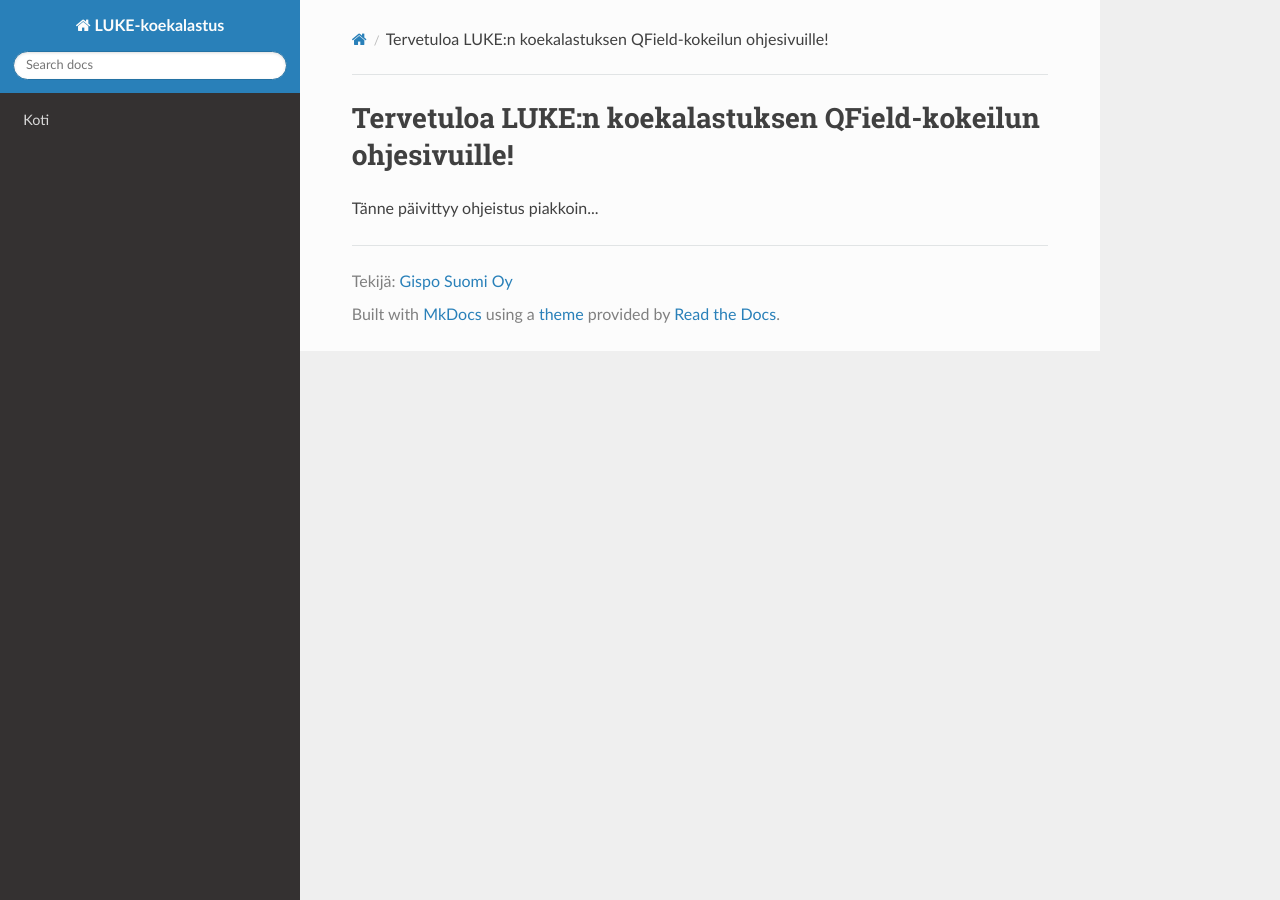
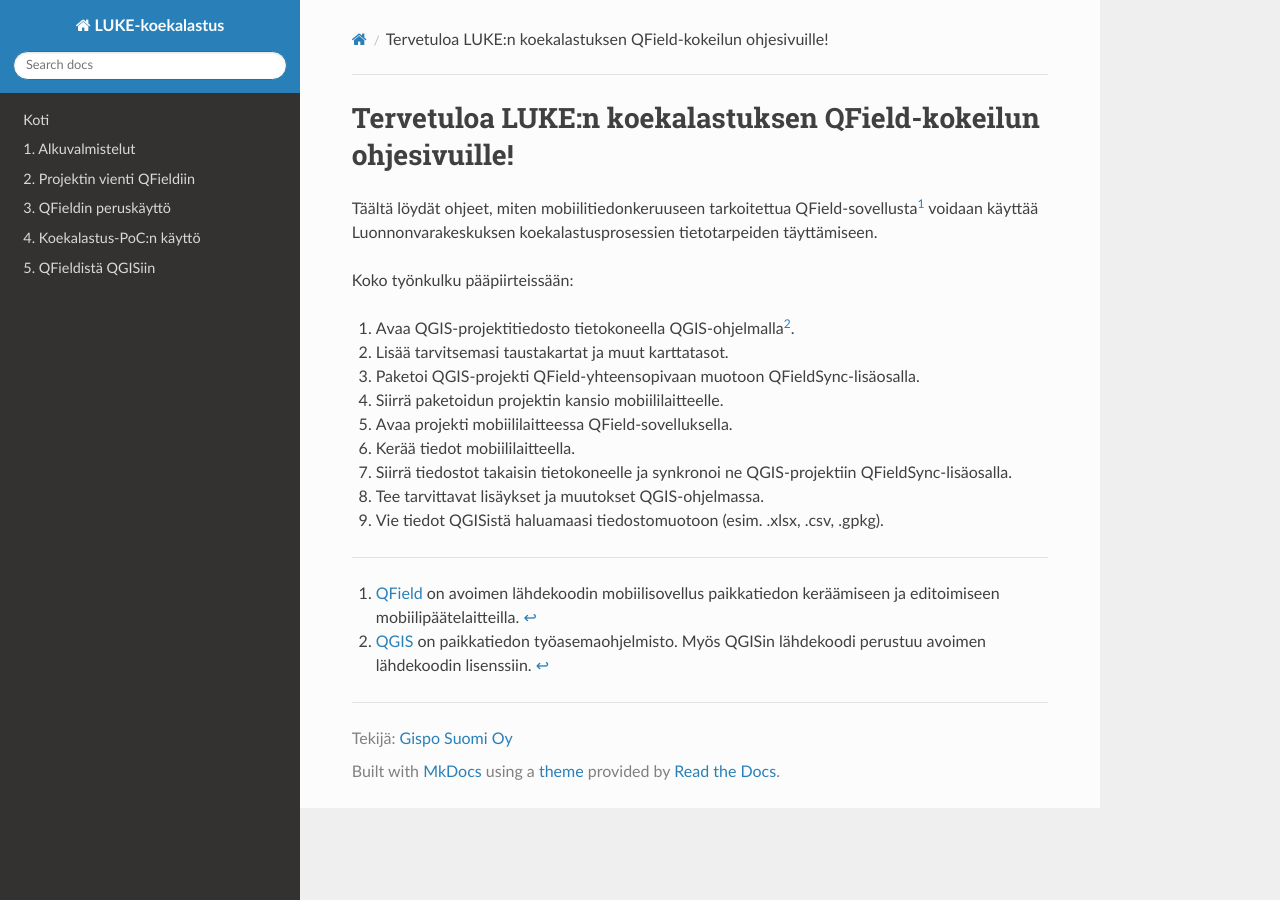
Before and after one commit to GispoCoding/luke-koekalastus, an MkDocs documentation site: the page built from docs/index.md, in a window 1280 px wide. Built offline with MkDocs 1.6.1, drawn with Linux system fonts in a browser that asks for light colours; nearby versions of some CDN libraries.

Commit message:
Add first documentation draft for koekalastus workflow

```diff
--- a/docs/index.md
+++ b/docs/index.md
@@ -1,3 +1,18 @@
 # Tervetuloa LUKE:n koekalastuksen QField-kokeilun ohjesivuille!
 
-Tänne päivittyy ohjeistus piakkoin...
+Täältä löydät ohjeet, miten mobiilitiedonkeruuseen tarkoitettua QField-sovellusta[^1] voidaan käyttää  Luonnonvarakeskuksen koekalastusprosessien tietotarpeiden täyttämiseen.
+
+Koko työnkulku pääpiirteissään:
+
+1. Avaa QGIS-projektitiedosto tietokoneella QGIS-ohjelmalla[^2].
+2. Lisää tarvitsemasi taustakartat ja muut karttatasot.
+3. Paketoi QGIS-projekti QField-yhteensopivaan muotoon QFieldSync-lisäosalla.
+4. Siirrä paketoidun projektin kansio mobiililaitteelle.
+5. Avaa projekti mobiililaitteessa QField-sovelluksella.
+6. Kerää tiedot mobiililaitteella.
+7. Siirrä tiedostot takaisin tietokoneelle ja synkronoi ne QGIS-projektiin QFieldSync-lisäosalla.
+8. Tee tarvittavat lisäykset ja muutokset QGIS-ohjelmassa.
+9. Vie tiedot QGISistä haluamaasi tiedostomuotoon (esim. .xlsx, .csv, .gpkg).
+
+[^1]: [QField](www.qfield.org) on avoimen lähdekoodin mobiilisovellus paikkatiedon keräämiseen ja editoimiseen mobiilipäätelaitteilla.
+[^2]: [QGIS](www.qgis.org) on paikkatiedon työasemaohjelmisto. Myös QGISin lähdekoodi perustuu avoimen lähdekoodin lisenssiin.
--- a/mkdocs.yml
+++ b/mkdocs.yml
@@ -3,7 +3,15 @@
 copyright: 'Tekijä: <a href="info@gispo.fi">Gispo Suomi Oy</a>'
 nav:
   - Koti: 0_index.md
+  - 1. Alkuvalmistelut: 1_alkuvalmistelut.md
+  - 2. Projektin vienti QFieldiin: 2_vienti.md
+  - 3. QFieldin peruskäyttö: 3_qfield.md
+  - 4. Koekalastus-PoC:n käyttö: 4_koekalastus.md
+  - 5. QFieldistä QGISiin: 5_qfieldista_qgisiin.md
 
 use_directory_urls: false
 theme:
   name: readthedocs
+
+markdown_extensions:
+  - footnotes
```
Also changed, not shown: docs/0_index.md (+16 -1 lines), docs/1_alkuvalmistelut.md (added, +8 -0 lines), docs/2_vienti.md (added, +32 -0 lines), docs/3_qfield.md (added, +38 -0 lines), docs/4_koekalastus.md (added, +5 -0 lines), docs/5_qfieldista_qgisiin.md (added, +13 -0 lines), docs/img/image2.png (added), docs/img/qfield_openfile.png (added), docs/img/qfieldsync_import.png (added), docs/img/qfieldsync_pakkaa.png (added), docs/img/tiedostojen_siirto.gif (added), 7 other files.
